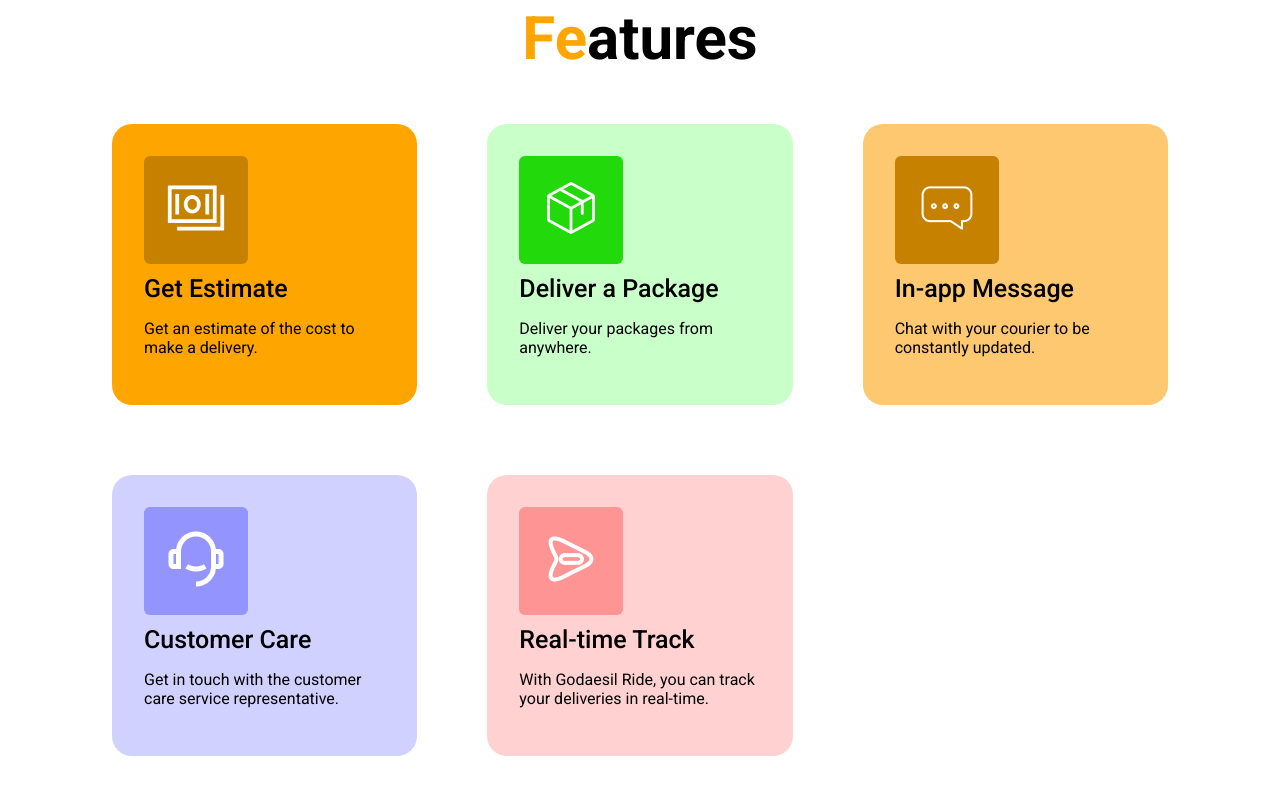
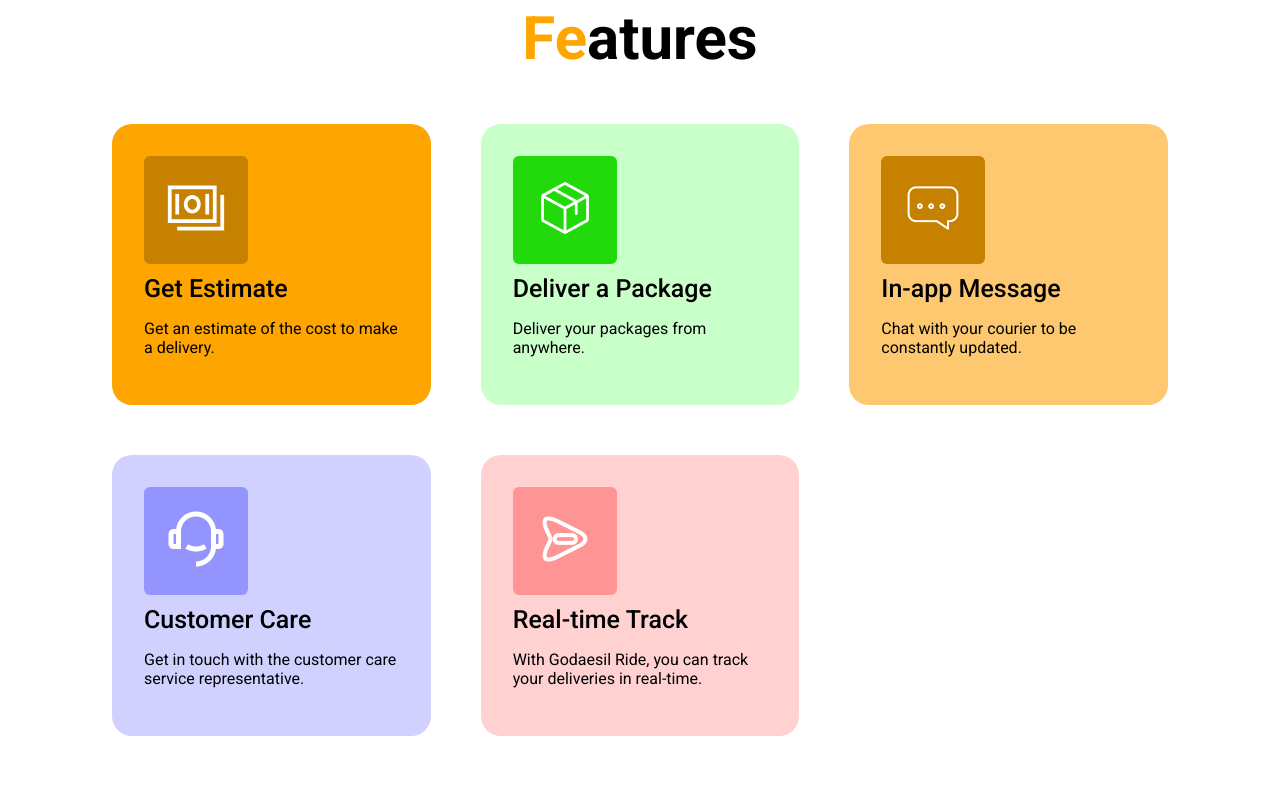
Before and after one commit to engijlr/GodaesilRide, a React (Vite) app: page / in a window 1280 px wide. Shown: the part 920-1720 px from the top of the page. Built offline with nearby package versions, Linux system fonts and the light colour scheme.

Commit message:
Making changes on padding

```diff
--- a/src/App.css
+++ b/src/App.css
@@ -46,7 +46,7 @@ h2 {
   display: grid;
   grid-template-columns: 1fr 1fr 1fr;
   grid-template-rows: auto;
-  gap: 70px;
+  gap: 50px;
 }
 
 @media all and (max-width: 1000px) {
@@ -54,13 +54,13 @@ h2 {
     display: grid;
     grid-template-columns: 1fr 1fr;
     grid-template-rows: auto;
-    gap: 70px;
+    gap: 25px;
   }
 }
 
 @media all and (max-width: 900px) {
   .features {
-    padding: 0 20px;
+    padding: 20px;
     width: 70%;
     margin: auto;
   }
```
